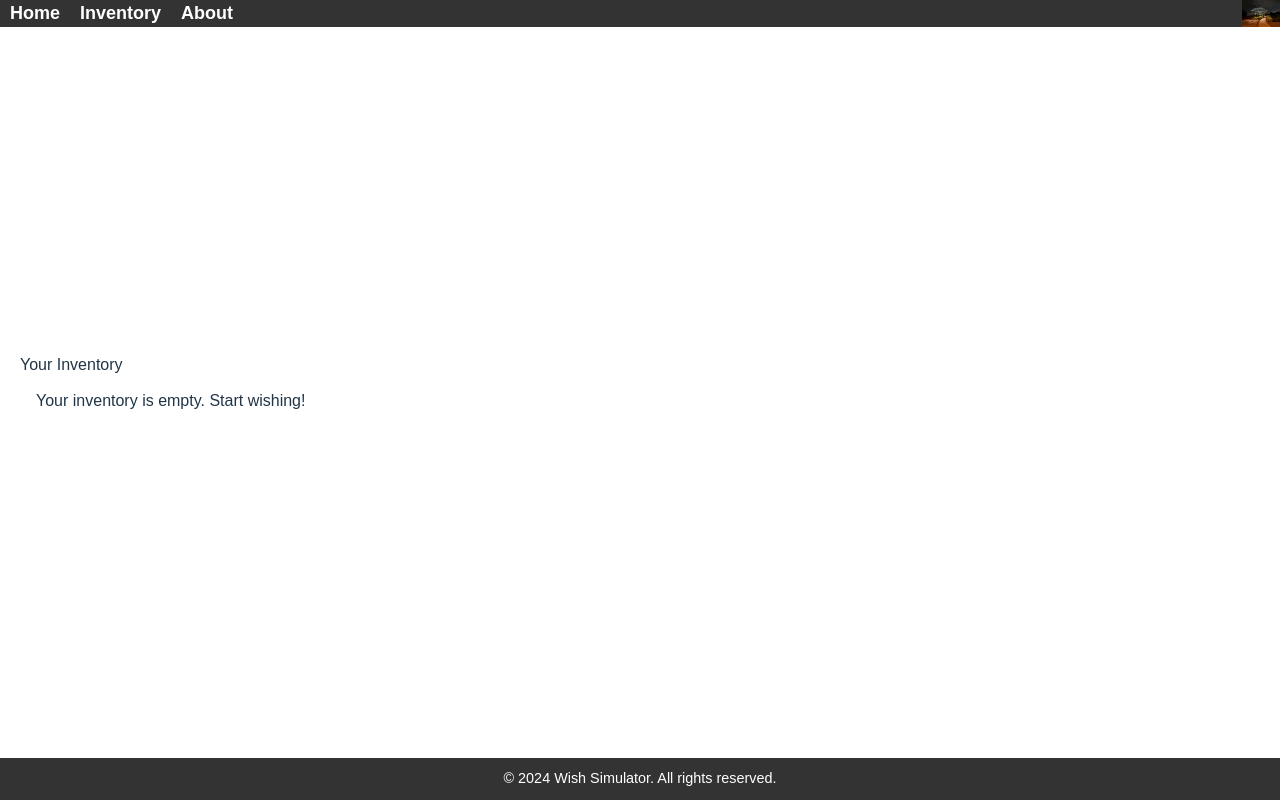
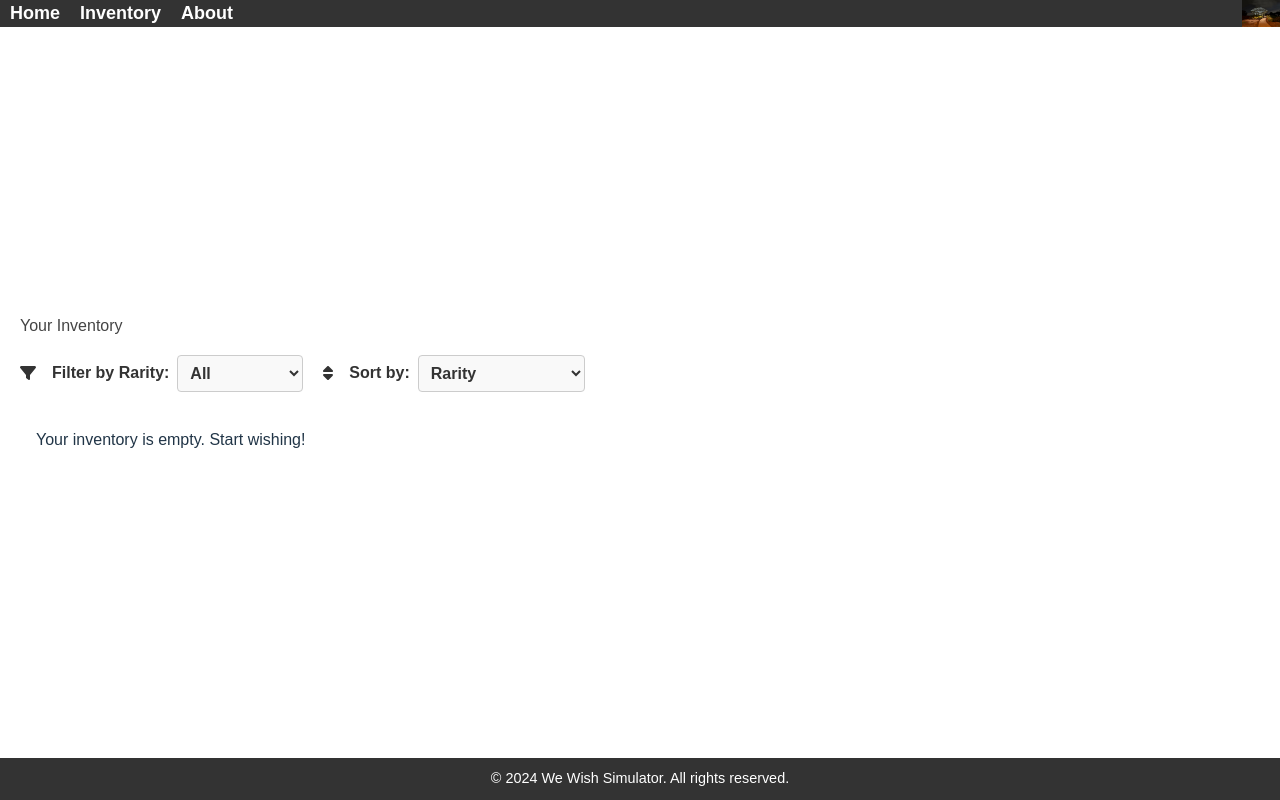
Before and after one commit to chw081/we-wish-simulator, a React (Vite) app: page /inventory in a window 1280 px wide. Built offline with nearby package versions, Linux system fonts and the light colour scheme.

Commit message:
Inventory Filter and Sorter

```diff
--- a/package.json
+++ b/package.json
@@ -13,6 +13,9 @@
     "eject": "react-scripts eject"
   },
   "dependencies": {
+    "@fortawesome/fontawesome-svg-core": "^6.7.1",
+    "@fortawesome/free-solid-svg-icons": "^6.7.1",
+    "@fortawesome/react-fontawesome": "^0.2.2",
     "react": "^18.3.1",
     "react-dom": "^18.3.1",
     "react-router-dom": "^7.0.2"
--- a/src/App.tsx
+++ b/src/App.tsx
@@ -6,12 +6,23 @@ import Home from './pages/Home';
 import InventoryPage from './pages/InventoryPage';
 import About from './pages/About';
 
+type CardType = {
+  image: string;
+  title: string;
+  rarity: string;
+  acquiredAt: Date; // Include acquisition time
+};
+
 function App() {
-  const [inventory, setInventory] = useState<{ image: string; title: string; rarity: string }[]>([]);
+  const [inventory, setInventory] = useState<CardType[]>([]);
 
   const handleAddToInventory = (newCards: { image: string; title: string; rarity: string }[]) => {
-    setInventory((prevInventory) => [...prevInventory, ...newCards]);
-    console.log('Updated inventory:', [...inventory, ...newCards]);
+    const cardsWithTimestamps = newCards.map(card => ({
+      ...card,
+      acquiredAt: new Date(), // Add acquisition timestamp
+    }));
+    setInventory((prevInventory) => [...prevInventory, ...cardsWithTimestamps]);
+    console.log('Updated inventory:', [...inventory, ...cardsWithTimestamps]);
   };
 
   console.log('Inventory before passing to InventoryPage:', inventory);
--- a/src/components/Footer.tsx
+++ b/src/components/Footer.tsx
@@ -3,7 +3,7 @@ import React from 'react';
 const Footer: React.FC = () => {
   return (
     <footer className="footer">
-      <p>&copy; 2024 Wish Simulator. All rights reserved.</p>
+      <p>&copy; 2024 We Wish Simulator. All rights reserved.</p>
     </footer>
   );
 };
--- a/src/components/Inventory.tsx
+++ b/src/components/Inventory.tsx
@@ -2,20 +2,37 @@ import React from 'react';
 import Card from './Card';
 
 type InventoryProps = {
-  inventory: { image: string; title: string; rarity: string}[];
+  inventory: { image: string; title: string; rarity: string; acquiredAt: Date }[];
+  filterCriterion: string;
+  sortCriterion: string;
 };
 
-const Inventory: React.FC<InventoryProps> = ({ inventory }) => {
-  console.log('Rendering inventory:', inventory); // Debugging log
+const Inventory: React.FC<InventoryProps> = ({ inventory, filterCriterion, sortCriterion }) => {
+  // Filter inventory
+  const filteredInventory = inventory.filter(card =>
+    filterCriterion === 'All' || card.rarity === filterCriterion
+  );
+
+  // Sort inventory
+  const sortedInventory = filteredInventory.sort((a, b) => {
+    if (sortCriterion === 'Rarity') {
+      const rarityOrder = ['Legend', 'Epic', 'Rare', 'Uncommon', 'Common'];
+      return rarityOrder.indexOf(a.rarity) - rarityOrder.indexOf(b.rarity);
+    }
+    if (sortCriterion === 'AcquiredAt') {
+      return new Date(a.acquiredAt).getTime() - new Date(b.acquiredAt).getTime();
+    }
+    return 0;
+  });
 
   return (
     <div className="inventory">
-      {inventory.length === 0 ? (
+      {sortedInventory.length === 0 ? (
         <p>Your inventory is empty. Start wishing!</p>
       ) : (
         <div className="inventory-grid">
-          {inventory.map((card, index) => (
-            <Card key={index} image={card.image} title={card.title} rarity={card.rarity}/>
+          {sortedInventory.map((card, index) => (
+            <Card key={index} image={card.image} title={card.title} rarity={card.rarity} />
           ))}
         </div>
       )}
--- a/src/pages/About.tsx
+++ b/src/pages/About.tsx
@@ -30,7 +30,7 @@ const About: React.FC = () => {
       </section>
 
       <footer className="about-footer">
-        <p>&copy; 2024 Wish Simulator. All rights reserved.</p>
+        <p>&copy; 2024 We Wish Simulator. All rights reserved.</p>
       </footer>
     </div>
   );
--- a/src/pages/Home.tsx
+++ b/src/pages/Home.tsx
@@ -3,19 +3,21 @@ import Card from '../components/Card';
 import { getRandomCard } from '../services/wishLogic';
 
 type HomeProps = {
-  addToInventory: (cards: { image: string; title: string; rarity: string;}[]) => void;
+  addToInventory: (cards: { image: string; title: string; rarity: string; acquiredAt: Date }[]) => void;
 };
 
 const Home: React.FC<HomeProps> = ({ addToInventory }) => {
-  const [currentCards, setCurrentCards] = useState<{ image: string; title: string; rarity: string }[]>([]);
+  const [currentCards, setCurrentCards] = useState<{ image: string; title: string; rarity: string; acquiredAt: Date }[]>([]);
 
   const handleWishes = (numOfWishes: number) => {
-    // Generate the specified number of random cards
-    const newCards = Array.from({ length: numOfWishes }, () => getRandomCard());
-    setCurrentCards(newCards); // Set the newly generated numOfWishes cards to currentCards
-    addToInventory(newCards); // Add the numOfWishes cards to the inventory
-    // Log the cards (for debugging or verification purposes)
-    console.log(`${numOfWishes} wish cards:`, newCards);
+    // Generate the specified number of random cards and add timestamps
+    const newCards = Array.from({ length: numOfWishes }, () => {
+      const card = getRandomCard();
+      return { ...card, acquiredAt: new Date() }; // Add timestamp
+    });
+    setCurrentCards(newCards); // Set the newly generated cards
+    addToInventory(newCards); // Add the new cards with timestamps to the inventory
+    console.log(`${numOfWishes} wish cards:`, newCards); // Debugging log
   };
 
   return (
--- a/src/pages/InventoryPage.tsx
+++ b/src/pages/InventoryPage.tsx
@@ -1,17 +1,55 @@
-import React from 'react';
+import React, { useState } from 'react';
 import Inventory from '../components/Inventory';
+import { faFilter } from '@fortawesome/free-solid-svg-icons';
+import { faSort } from '@fortawesome/free-solid-svg-icons';
+import { FontAwesomeIcon } from '@fortawesome/react-fontawesome';
 
 type InventoryPageProps = {
-  inventory: { image: string; title: string; rarity: string}[];
+  inventory: { image: string; title: string; rarity: string; acquiredAt: Date }[];
 };
 
 const InventoryPage: React.FC<InventoryPageProps> = ({ inventory }) => {
-  console.log('InventoryPage received inventory:', inventory); // Debugging log
+  const [filterCriterion, setFilterCriterion] = useState('All');
+  const [sortCriterion, setSortCriterion] = useState('Rarity');
+
+  const handleFilterChange = (event: React.ChangeEvent<HTMLSelectElement>) => {
+    setFilterCriterion(event.target.value);
+  };
+
+  const handleSortChange = (event: React.ChangeEvent<HTMLSelectElement>) => {
+    setSortCriterion(event.target.value);
+  };
 
   return (
     <div className="inventory-page">
       <h1 className="inventory-title">Your Inventory</h1>
-      <Inventory inventory={inventory} />
+      <div className="inventory-controls">
+        <label>
+          <FontAwesomeIcon icon={faFilter} style={{ marginRight: '8px' }} />
+          Filter by Rarity:
+          <select value={filterCriterion} onChange={handleFilterChange}>
+            <option value="All">All</option>
+            <option value="Common">Common</option>
+            <option value="Uncommon">Uncommon</option>
+            <option value="Rare">Rare</option>
+            <option value="Epic">Epic</option>
+            <option value="Legend">Legend</option>
+          </select>
+        </label>
+        <label>
+          <FontAwesomeIcon icon={faSort} style={{ marginRight: '8px' }} />
+          Sort by:
+          <select value={sortCriterion} onChange={handleSortChange}>
+            <option value="Rarity">Rarity</option>
+            <option value="AcquiredAt">Acquisition Time</option>
+          </select>
+        </label>
+      </div>
+      <Inventory
+        inventory={inventory}
+        filterCriterion={filterCriterion}
+        sortCriterion={sortCriterion}
+      />
     </div>
   );
 };
--- a/src/services/wishLogic.ts
+++ b/src/services/wishLogic.ts
@@ -2,12 +2,11 @@
 // Cards
 // public/assets/
 const cards = [
-    { image: '/assets/card1.jpg', title: 'Dragon Castle', rarity: 'Common' },
-    { image: '/assets/card2.png', title: 'Cyber City', rarity: 'Uncommon' },
-    { image: '/assets/card3.jpg', title: 'Ancient Ruins', rarity: 'Rare' },
-    { image: '/assets/card4.jpg', title: 'Stars Gateway', rarity: 'Epic' },
-    { image: '/assets/card5.jpeg', title: 'Hogwarts Express', rarity: 'Legend' },
-    // Add more cards here
+    { image: '/assets/card1.jpg', title: 'Dragon Castle', rarity: 'Common', acquiredAt: null },
+    { image: '/assets/card2.png', title: 'Cyber City', rarity: 'Uncommon', acquiredAt: null },
+    { image: '/assets/card3.jpg', title: 'Ancient Ruins', rarity: 'Rare', acquiredAt: null },
+    { image: '/assets/card4.jpg', title: 'Stars Gateway', rarity: 'Epic', acquiredAt: null },
+    { image: '/assets/card5.jpeg', title: 'Hogwarts Express', rarity: 'Legend', acquiredAt: null },
 ];
 
 //Rarity levels
--- a/src/styles/global.css
+++ b/src/styles/global.css
@@ -132,7 +132,6 @@ nav ul li a:hover {
     color: gold;
 }
 
-
 .card:hover {
     transform: translateY(-5px); /* Lift on hover */
     box-shadow: 0 6px 10px #868eec;
@@ -187,6 +186,43 @@ nav ul li a:hover {
     padding: 16px; /* Add padding around the grid */
     overflow-x: hidden; /* Prevent horizontal scrolling */
     width: 100%; /* Ensure grid has space */
+}
+
+.inventory-controls {
+    display: flex;
+    justify-content: left;
+    align-items: center;
+    gap: 20px; /* Spacing between controls */
+    margin-bottom: 20px; /* Space from the inventory grid */
+}
+
+.inventory-controls label {
+    font-size: 1rem;
+    font-weight: bold;
+    color: #333;
+    display: flex;
+    align-items: center;
+    gap: 8px; /* Spacing between label and select */
+}
+
+.inventory-controls select {
+    padding: 8px;
+    border: 1px solid #ccc;
+    border-radius: 4px;
+    font-size: 1rem;
+    background-color: #f9f9f9;
+    cursor: pointer;
+    transition: border-color 0.3s;
+}
+
+.inventory-controls select:hover {
+    box-shadow: 0px 0px 5px 2px #868eec;
+}
+
+.inventory-title {
+    text-align: left;
+    margin-bottom: 20px;
+    color: #444;
 }
 
 .inventory-page {
```
Also changed, not shown: 1 other file (tests, documents, lock files or other folders).
